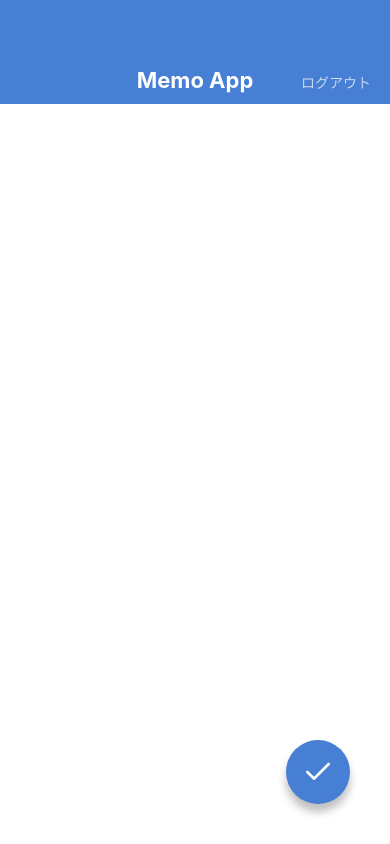
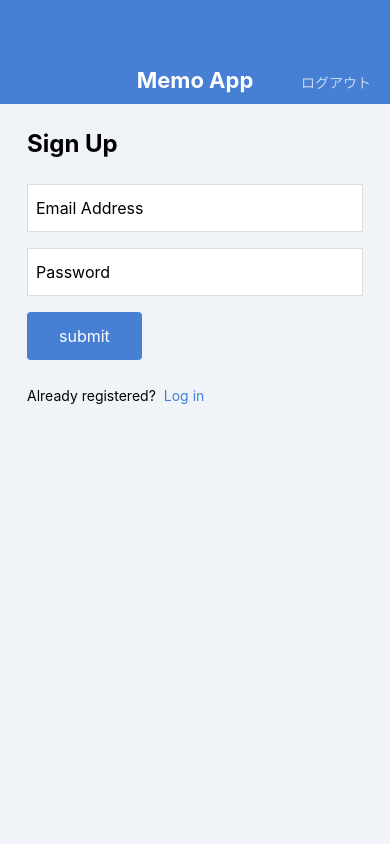
Before and after one commit to suzuki-t0505/MemoApp, a React Native app: screen / in a window 390 px wide. Built offline with nearby package versions, Linux system fonts and the light colour scheme.

Commit message:
✨: Create LogInScreen and SignUpScreen

```diff
--- a/App.jsx
+++ b/App.jsx
@@ -1,14 +1,18 @@
 import React from 'react';
+import LogInScreen from './src/screens/LogInScreen';
 import MemoCreateScreen from './src/screens/MemoCreateScreen';
 import MemoDetailScreen from './src/screens/MemoDetailScreen';
 import MemoEditScreen from './src/screens/MemoEditScreen';
 import MemoListScreen from './src/screens/MemoListScreen';
+import SignUpScreen from './src/screens/SignUpScreen';
 
 const App = () => (
   // <MemoListScreen />
   // <MemoDetailScreen />
   // <MemoEditScreen />
-  <MemoCreateScreen />
+  // <MemoCreateScreen />
+  // <LogInScreen />
+  <SignUpScreen />
 );
 
 export default App;
--- /dev/null
+++ b/src/components/Button.jsx
@@ -0,0 +1,31 @@
+import { StyleSheet, Text, View } from 'react-native';
+import React from 'react';
+import { string } from 'prop-types';
+
+const Button = ({ label }) => (
+  <View style={styles.buttonContainer}>
+    <Text style={styles.buttonLabel}>{label}</Text>
+  </View>
+);
+
+Button.propTypes = {
+  label: string.isRequired,
+};
+
+const styles = StyleSheet.create({
+  buttonContainer: {
+    backgroundColor: '#467FD3',
+    borderRadius: 4,
+    alignSelf: 'flex-start',
+    marginBottom: 24,
+  },
+  buttonLabel: {
+    fontSize: 16,
+    lineHeight: 32,
+    paddingVertical: 8,
+    paddingHorizontal: 32,
+    color: '#ffffff',
+  },
+});
+
+export default Button;
--- /dev/null
+++ b/src/screens/LogInScreen.jsx
@@ -0,0 +1,65 @@
+import {
+  StyleSheet, Text, TextInput, View,
+} from 'react-native';
+import React from 'react';
+import AppBar from '../components/AppBar';
+import Button from '../components/Button';
+
+const LogInScreen = () => (
+  <View style={styles.container}>
+    <AppBar />
+
+    <View style={styles.inner}>
+      <Text style={styles.title}>Log In</Text>
+      <TextInput style={styles.input} value="Email Address" />
+      <TextInput style={styles.input} value="Password" />
+      <Button label="submit" />
+
+      <View style={styles.footer}>
+        <Text style={styles.footerText}>Not registered?</Text>
+        <Text style={styles.footerLink}>Sign up here!</Text>
+      </View>
+    </View>
+  </View>
+);
+
+const styles = StyleSheet.create({
+  container: {
+    flex: 1,
+    backgroundColor: '#F0F4F8',
+  },
+  inner: {
+    paddingHorizontal: 27,
+    paddingVertical: 24,
+  },
+  title: {
+    fontSize: 24,
+    lineHeight: 32,
+    fontWeight: 'bold',
+    marginBottom: 24,
+  },
+  input: {
+    fontSize: 16,
+    height: 48,
+    borderColor: '#DDDDDD',
+    borderWidth: 1,
+    backgroundColor: '#ffffff',
+    paddingHorizontal: 8,
+    marginBottom: 16,
+  },
+  footer: {
+    flexDirection: 'row',
+  },
+  footerText: {
+    fontSize: 14,
+    lineHeight: 24,
+    marginRight: 8,
+  },
+  footerLink: {
+    fontSize: 14,
+    lineHeight: 24,
+    color: '#467FD3',
+  },
+});
+
+export default LogInScreen;
--- /dev/null
+++ b/src/screens/SignUpScreen.jsx
@@ -0,0 +1,65 @@
+import {
+  StyleSheet, Text, TextInput, View,
+} from 'react-native';
+import React from 'react';
+import AppBar from '../components/AppBar';
+import Button from '../components/Button';
+
+const SignUpScreen = () => (
+  <View style={styles.container}>
+    <AppBar />
+
+    <View style={styles.inner}>
+      <Text style={styles.title}>Sign Up</Text>
+      <TextInput style={styles.input} value="Email Address" />
+      <TextInput style={styles.input} value="Password" />
+      <Button label="submit" />
+
+      <View style={styles.footer}>
+        <Text style={styles.footerText}>Already registered?</Text>
+        <Text style={styles.footerLink}>Log in</Text>
+      </View>
+    </View>
+  </View>
+);
+
+const styles = StyleSheet.create({
+  container: {
+    flex: 1,
+    backgroundColor: '#F0F4F8',
+  },
+  inner: {
+    paddingHorizontal: 27,
+    paddingVertical: 24,
+  },
+  title: {
+    fontSize: 24,
+    lineHeight: 32,
+    fontWeight: 'bold',
+    marginBottom: 24,
+  },
+  input: {
+    fontSize: 16,
+    height: 48,
+    borderColor: '#DDDDDD',
+    borderWidth: 1,
+    backgroundColor: '#ffffff',
+    paddingHorizontal: 8,
+    marginBottom: 16,
+  },
+  footer: {
+    flexDirection: 'row',
+  },
+  footerText: {
+    fontSize: 14,
+    lineHeight: 24,
+    marginRight: 8,
+  },
+  footerLink: {
+    fontSize: 14,
+    lineHeight: 24,
+    color: '#467FD3',
+  },
+});
+
+export default SignUpScreen;
```
